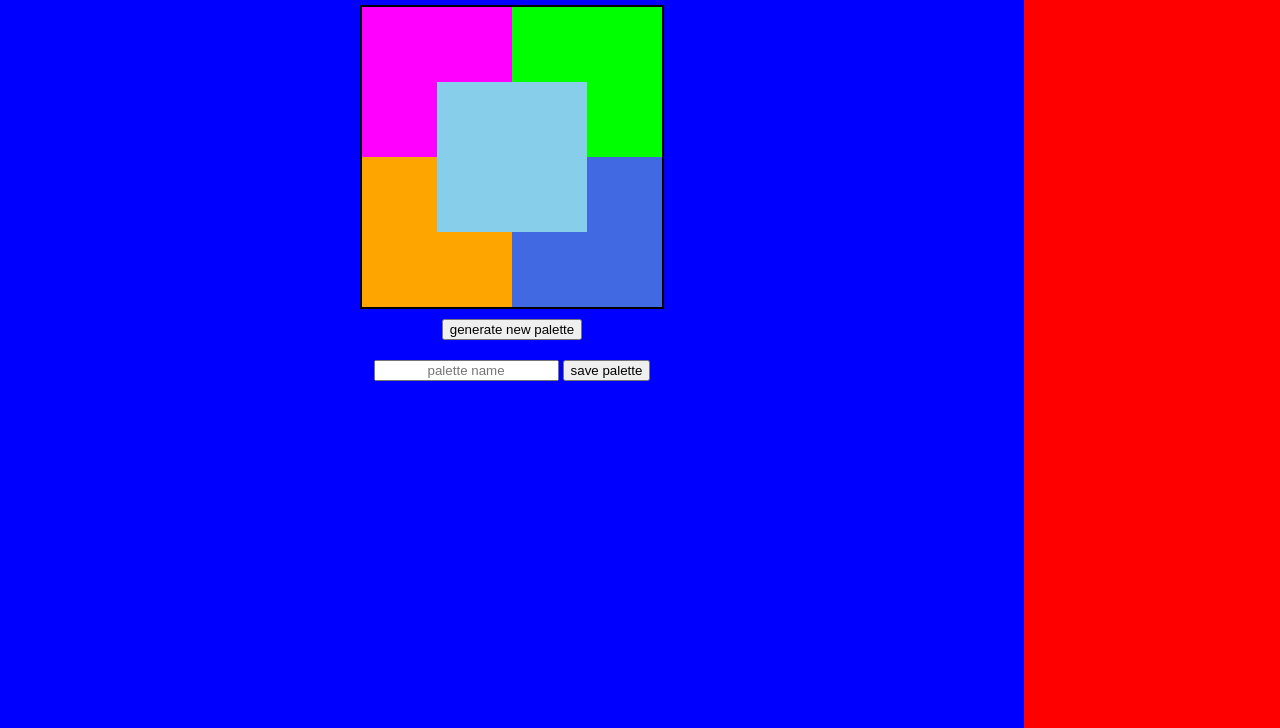
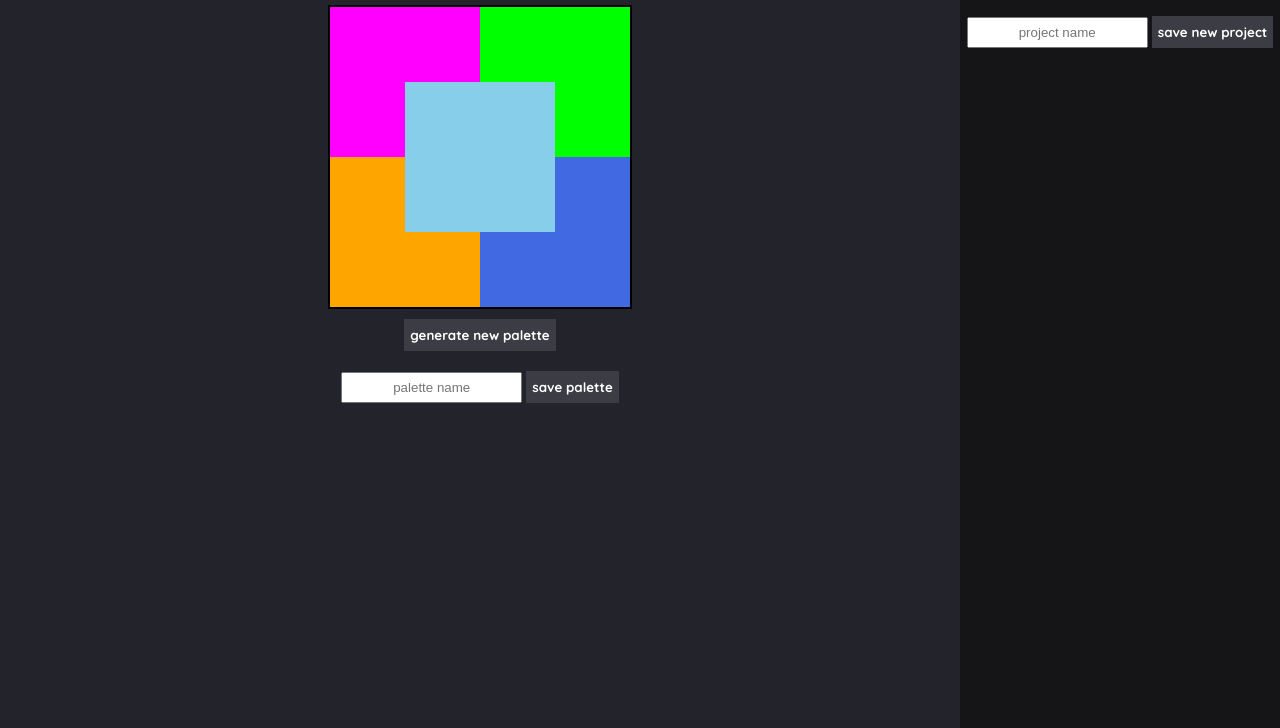
Before and after one commit to NikBorn/mod4-Palette-Picker, a website: page public/index.html in a window 1280 px wide. Shown: the part 72-800 px from the top of the page. Drawn offline with Linux system fonts and the light colour scheme.

Commit message:
change color palette for site

```diff
--- a/public/css/styles.css
+++ b/public/css/styles.css
@@ -7,25 +7,47 @@
 }
 
 header {
-  background-color: grey;
+  background-color: 151518;
+  color: white;
+  font-family: 'Muli', sans-serif;
 }
 
 main {
-  background-color: blue;
+  background-color: #23242b;
   display: inline-block;
-  width: 80%;
+  width: 75%;
   min-height: 100vh;
 }
 
 aside {
-  background-color: red;
+  background-color: #151518;
+  color: white;
   float: right;
-  width: 20%;
+  width: 25%;
   min-height: 100vh;
+  padding-top: 40px;
+}
+
+button {
+  color: white;
+  background-color: #3b3c44;
+  border: none;
+  padding: 8px 6px;
+  font-weight: bold;
+  font-family: 'Quicksand', sans-serif;
+}
+
+input {
+  padding: 6px 0;
 }
 
 h1 {
   margin: 0;
+}
+
+aside h2 {
+  margin-bottom: 20px;
+  font-family: 'Muli', sans-serif;
 }
 
 .main-palette {
--- a/public/index.html
+++ b/public/index.html
@@ -4,15 +4,16 @@
   <meta charset="UTF-8">
   <meta name="viewport" content="width=device-width, initial-scale=1.0">
   <meta http-equiv="X-UA-Compatible" content="ie=edge">
-  <title>Palette Picker</title>
+  <title>PALETTE PICKER</title>
   <link rel="normalize" type="text/css" href="css/normalize.css">
   <link rel="stylesheet" type="text/css" href="css/styles.css">
+  <link href="https://fonts.googleapis.com/css?family=Anton|Quicksand:400,700" rel="stylesheet">
 </head>
 
 <body>
   <main>
     <header>
-      <h1>Palette Picker</h1>
+      <h1>PALETTE PICKER</h1>
     </header>
     <article class='main-palette'>
       <div class='color1 colorbox'></div>
```
